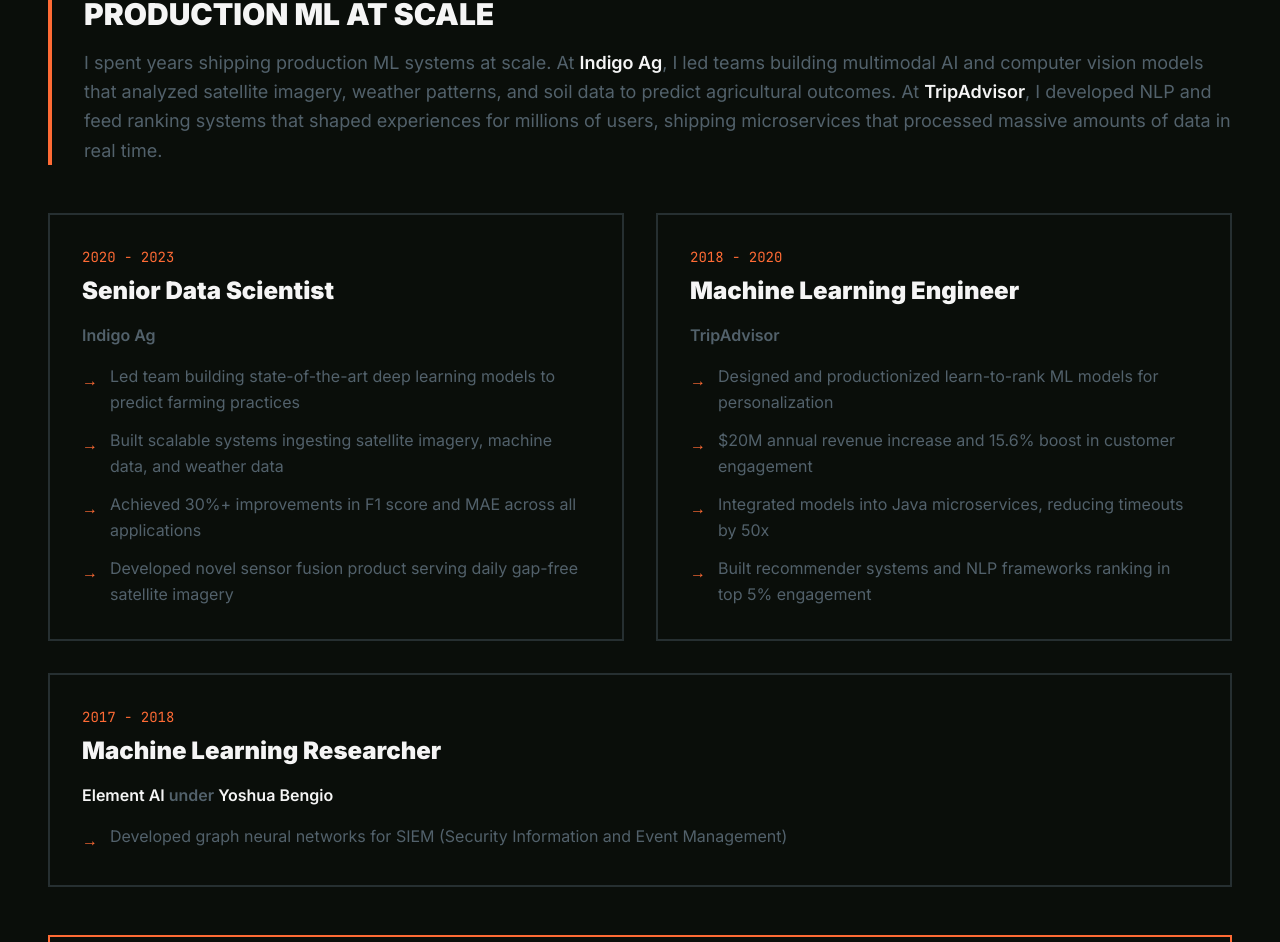
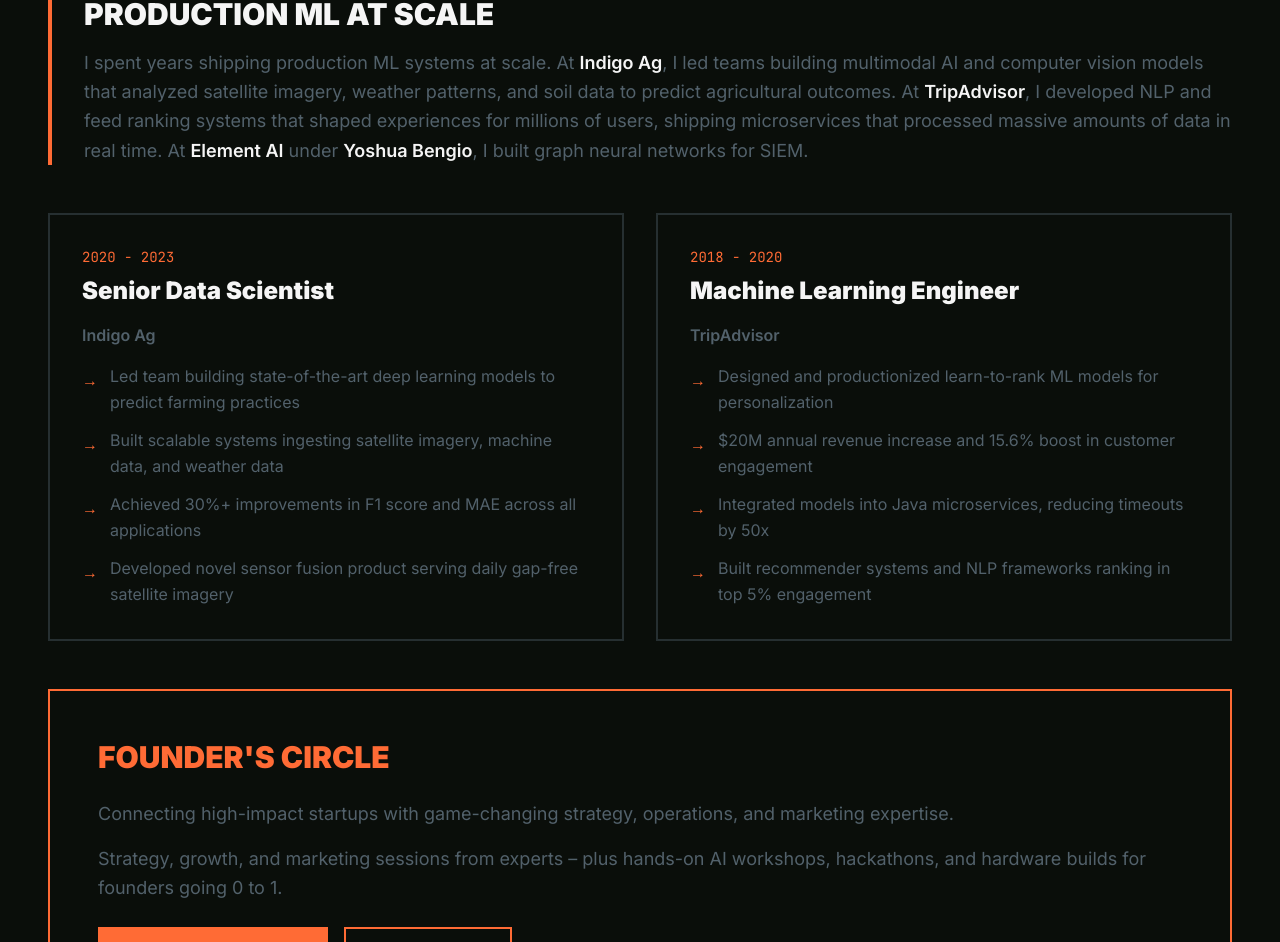
Before and after one commit to sharonxu/breaking-cad, a React (Vite) app: page / in a window 1280 px wide. Shown: the part 3669-4611 px from the top of the page. Built offline with nearby package versions, Linux system fonts and the light colour scheme.

Commit message:
Move Element AI to Production ML section
- Add Element AI under Yoshua Bengio to intro paragraph
- Remove separate Element AI card from timeline grid
- Cleaner integration with existing experience narrative

```diff
--- a/src/components/PastProjects.jsx
+++ b/src/components/PastProjects.jsx
@@ -24,7 +24,8 @@
               I led teams building multimodal AI and computer vision models that analyzed satellite imagery, weather patterns,
               and soil data to predict agricultural outcomes. At <span className="text-off-white font-semibold">TripAdvisor</span>,
               I developed NLP and feed ranking systems that shaped experiences for millions of users, shipping microservices
-              that processed massive amounts of data in real time.
+              that processed massive amounts of data in real time. At <span className="text-off-white font-semibold">Element AI</span> under{' '}
+              <span className="text-off-white font-semibold">Yoshua Bengio</span>, I built graph neural networks for SIEM.
             </p>
           </div>
 
@@ -74,20 +75,6 @@
                 <li className="flex gap-3">
                   <span className="text-machine-orange mt-1">→</span>
                   <span>Built recommender systems and NLP frameworks ranking in top 5% engagement</span>
-                </li>
-              </ul>
-            </div>
-
-            <div className="border-2 border-steel/40 p-8 hover:border-machine-orange transition-colors md:col-span-2">
-              <div className="font-mono text-sm text-machine-orange mb-2">2017 - 2018</div>
-              <h4 className="text-2xl font-black mb-4">Machine Learning Researcher</h4>
-              <div className="text-steel mb-4 font-semibold">
-                <span className="text-off-white">Element AI</span> under <span className="text-off-white">Yoshua Bengio</span>
-              </div>
-              <ul className="space-y-3 text-steel leading-relaxed">
-                <li className="flex gap-3">
-                  <span className="text-machine-orange mt-1">→</span>
-                  <span>Developed graph neural networks for SIEM (Security Information and Event Management)</span>
                 </li>
               </ul>
             </div>
```
